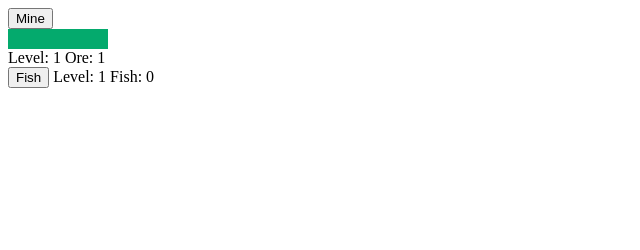
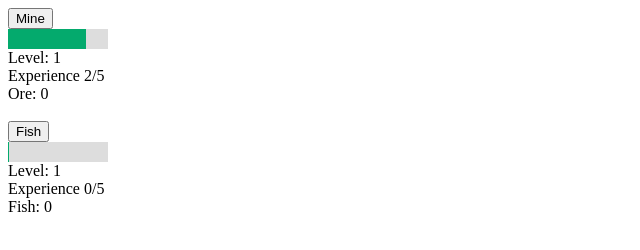
Before and after one commit to jesserhodes/iron-haven-idle, a plain HTML site: page index.html in a window 1280 px wide. Both pictures are taken after a click on the button "Mine". Shown: the whole page, without its empty margins (0-640 px from the left). Drawn offline with Linux system fonts and the light colour scheme.

Commit message:
DRY up actions and implement exp/levels

```diff
--- a/index.html
+++ b/index.html
@@ -5,15 +5,25 @@
         <title>Iron Haven Idle</title>
     </head>
     <body>
-        <button onclick="startMining()">Mine</button>
+        <button onclick="startAction(mining)">Mine</button>
         <div id="miningProgress">
             <div id="miningBar"></div>
         </div>
         Level: <span id="miningLevel">1</span>
+        <br \>
+        Experience <span id="miningExp">0</span>/<span id="miningExpReq">5</span>
+        <br \>
         Ore: <span id="ore">0</span>
         <br \>
-        <button onclick="startFishing()">Fish</button>
+        <br \>
+        <button onclick="startAction(fishing)">Fish</button>
+        <div id="fishingProgress">
+            <div id="fishingBar"></div>
+        </div>
         Level: <span id="fishingLevel">1</span>
+        <br \>
+        Experience <span id="fishingExp">0</span>/<span id="fishingExpReq">5</span>
+        <br \>
         Fish: <span id="fish">0</span>
     </body>
 </html>
--- a/interface.css
+++ b/interface.css
@@ -8,3 +8,14 @@
     height: 20px;
     background-color: #04AA6D;
 }
+
+#fishingProgress {
+    width: 100px;
+    background-color: #ddd;
+}
+
+#fishingBar {
+    width: 1%;
+    height: 20px;
+    background-color: #04AA6D;
+}
--- a/main.js
+++ b/main.js
@@ -1,63 +1,98 @@
-
-// to-do: clean up these variables, organize code better
+// VARS & OBJECTS
 var ore = 0;
 var fish = 0;
 
-var action = "";
+// mining skill object
+let mining = {
+    active: false,
+    skillName: "mining",
+    actionName: "Mine",
+    level: 1,
+    experience: 0,
+    resource: ore,
+    resourceElement: "ore",
+    progress: 0, // progressBar width
+    progressBar: "miningBar"
+};
 
-// to-do: turn these functions into one function that takes the action as a parameter
-function startMining(){
-    action = "mine";
+// fishing skill object
+let fishing = {
+    active: false,
+    skillName: "fishing",
+    actionName: "Fish",
+    level: 1,
+    experience: 0,
+    resource: fish,
+    resourceElement: "fish",
+    progress: 0, // progressBar width
+    progressBar: "fishingBar"
+};
+
+const skills = [mining, fishing];
+
+
+// FUNCTIONS
+
+// startAction function (triggered by skill button press)
+function startAction(action) {
+    if (action.active) {
+        action.active = false;
+    }
+    else {
+        for (let i = 0; i < skills.length; i++){
+            skills[i].active = false;
+        }
+        action.active = true;
+        doAction(action);
+    }
 }
 
-function startFishing(){
-    action = "fish";
+// completed skill actions roll an attempt at getting a resource
+function resourceAttempt(action) {
+    var roll = Math.floor(Math.random() * 100) + 1;
+
+    // default chance is 25% and increases by 1% per level
+    if (roll > 76 - action.level) {
+        action.resource++;
+        document.getElementById(action.resourceElement).innerHTML = action.resource;
+    }
 }
 
-// to-do: DRY this function up, make it compatible with any active action
-var i = 0;
-function addOre() {
-    if (i == 0) {
-        i = 1;
-        var elem = document.getElementById("miningBar");
-        var width = 1;
-        var id = setInterval(frame, 10);
-        function frame() {
-            if (width >= 100) {
+// add skill experience on completed action
+function addExperience(action) {
+    action.experience++;
+
+    // check for level up
+    if (action.experience >= action.level * 5) {
+        action.level++;
+        document.getElementById(action.skillName + "Level").innerHTML = action.level;
+        document.getElementById(action.skillName + "ExpReq").innerHTML = action.level * 5;
+        action.experience = 0;
+        document.getElementById(action.skillName + "Exp").innerHTML = action.experience;
+    } else {
+        document.getElementById(action.skillName + "Exp").innerHTML = action.experience;
+    }
+}
+
+// primary action function that updates progress bar and increments resources
+function doAction(action) {
+    var elem = document.getElementById(action.progressBar);
+    var id = setInterval(frame, 10);
+    function frame() {
+        if (action.progress >= 100) {
+            clearInterval(id);
+            resourceAttempt(action);
+            addExperience(action);
+            action.progress = 0;
+            doAction(action);
+        } else {
+            if (action.active){
+                action.progress++;
+                elem.style.width = action.progress + "%";
+            } else {
                 clearInterval(id);
-                i = 0;
-                ore += 1;
-                document.getElementById('ore').innerHTML = ore;
-            } else {
-                width++;
-                elem.style.width = width + "%";
+                return;
             }
         }
     }
 }
-
-function addFish(){
-    fish +=1;
-    document.getElementById('fish').innerHTML = fish;
-}
-
-// to-do: find a better way to handle this
-function completeAction(){
-    switch(action){
-        case "mine":
-            addOre();
-            break;
-        case "fish":
-            addFish();
-            break;
-        default:
-            console.log("no action");
-    }
-}
-
-// bare-bones game loop. not ideal for continuous actions.
-window.setInterval(function(){
-
-	completeAction();
-
-}, 1000);
```
